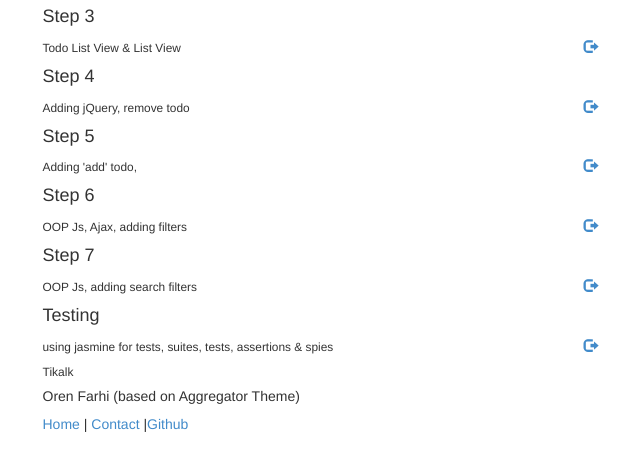
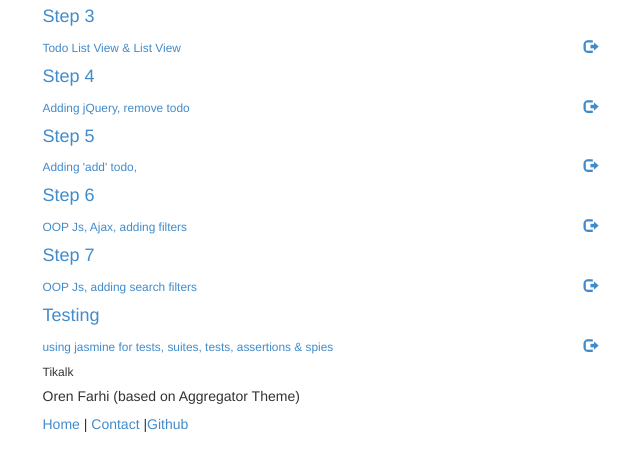
Before and after one commit to tikalk/Javascript-Roadmap, a plain HTML site: page index.html in a window 1280 px wide. Shown: the part 56-526 px from the top of the page, without its empty margins (320-960 px from the left). Drawn offline with nearby package versions, Linux system fonts and the light colour scheme; files that its build step writes are made by us from their sources.

Commit message:
updated links

```diff
--- a/index.html
+++ b/index.html
@@ -37,45 +37,45 @@
 							<h2><b>Javascript Roadmap</b> Solutions </h2>
 						</div>
 
-							<div class="post">
+							<a class="post" href="step-3/solution">
 									<h4>Step 3</h4>
 									<small>Todo List View &amp; List View</small>
 								<p class="pull-right"><a href="step-3/solution"> <span class="glyphicon glyphicon-log-out"></span></a></p>
-						    </div>
+						    </a>
 
 
-							<div class="post">
+							<a class="post" href="/step-4/solution">
 									<h4>Step 4</h4>
 									<small>Adding jQuery, remove todo</small>
 								<p class="pull-right"><a href="/step-4/solution"> <span class="glyphicon glyphicon-log-out"></span></a></p>
-						    </div>
+						    </a>
 
 
 
-							<div class="post">
+							<a class="post" href="/step-5/solution">
 									<h4>Step 5</h4>
 									<small>Adding 'add' todo, </small>
 								<p class="pull-right"><a href="/step-5/solution"> <span class="glyphicon glyphicon-log-out"></span></a></p>
-						    </div>
+						    </a>
 
 
-							<div class="post">
+							<a class="post" href="/step-6/solution">
                                     <h4>Step 6</h4>
                                     <small>OOP Js, Ajax, adding filters</small>
                                 <p class="pull-right"><a href="/step-6/solution"> <span class="glyphicon glyphicon-log-out"></span></a></p>
-                            </div>
+                            </a>
 
-                            <div class="post">
+                            <a class="post" href="/step-7/solution">
                                     <h4>Step 7</h4>
                                     <small>OOP Js, adding search filters</small>
                                 <p class="pull-right"><a href="/step-7/solution"> <span class="glyphicon glyphicon-log-out"></span></a></p>
-                            </div>
+                            </a>
 
-                            <div class="post">
+                            <a class="post" href="/testing/runner.html">
 									<h4>Testing</h4>
 									<small>using jasmine for tests, suites, tests, assertions &amp; spies</small>
 								<p class="pull-right"><a href="/testing/runner.html"> <span class="glyphicon glyphicon-log-out"></span></a></p>
-						    </div>
+						    </a>
 
 							<div class="post centered">
 								<!-- <img src="assets/img/ui-pic.jpg" class="img-circle" width="90"> -->
```
